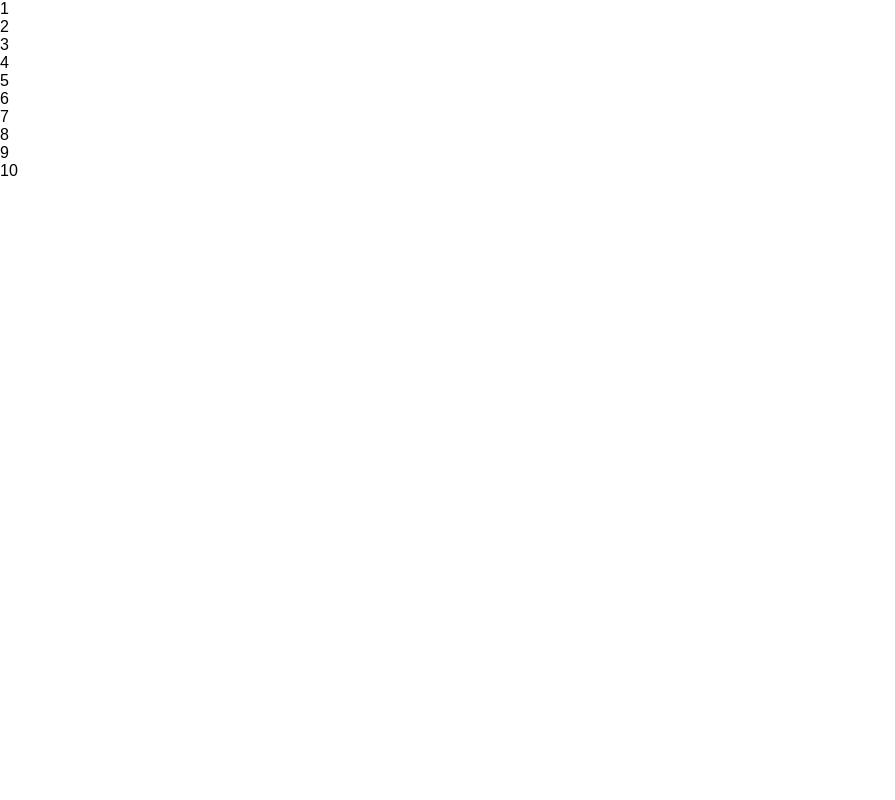
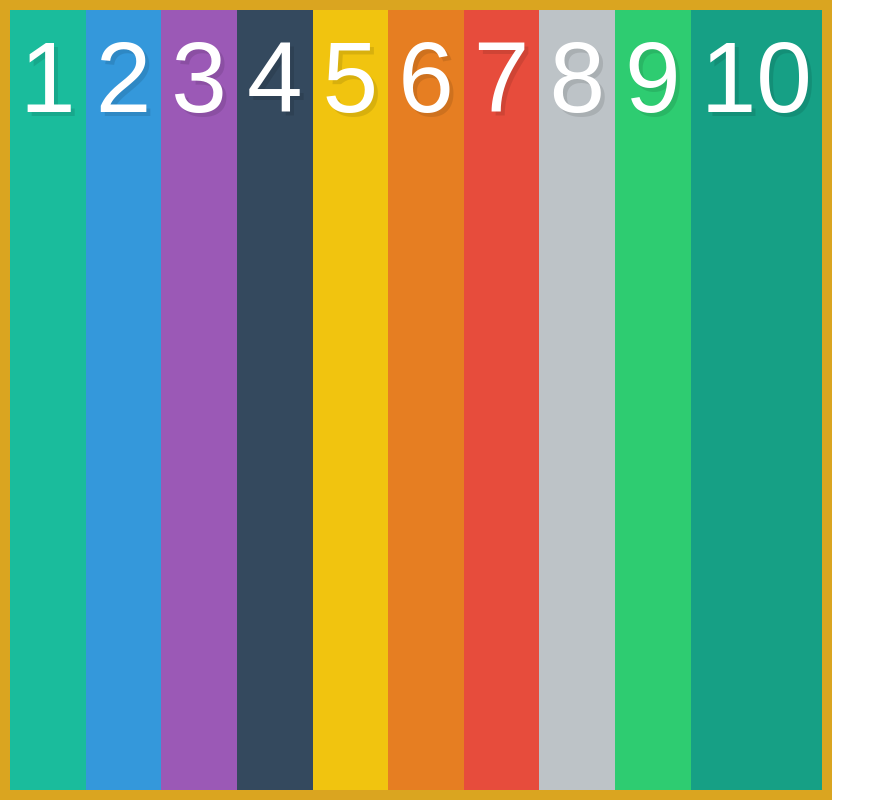
Before and after one commit to kaznacheyev/What-The-Flexbox, a plain HTML site: page intro/index.html in a window 1280 px wide. Shown: the whole page, without its empty margins (0-895 px from the left). Drawn offline with Linux system fonts and the light colour scheme.

Commit message:
intro-end

```diff
--- a/intro/style.css
+++ b/intro/style.css
@@ -8,13 +8,30 @@ input[type=reset],input[type=submit]{-webkit-appearance:button;cursor:pointer;}b
 
 /* Some default styles to make each box visible */
 .box {
-
+  color: #fff;
+  font-size: 100px;
+  text-align: center;
+  text-shadow: 4px 4px 0 rgba(0,0,0,0.1);
+  padding: 10px;
 }
 
 /* Colours for each box */
-
-
+.box1 { background: #1abc9c; }
+.box2 { background: #3498db; }
+.box3 { background: #9b59b6; }
+.box4 { background: #34495e; }
+.box5 { background: #f1c40f; }
+.box6 { background: #e67e22; }
+.box7 { background: #e74c3c; }
+.box8 { background: #bdc3c7; }
+.box9 { background: #2ecc71; }
+.box10 { background: #16a085; }
 
 /* We start writing out flexbox here. The above is just page setup */
 .container {
+	/*display: flex;*/
+	display: inline-flex;
+	border: 10px solid goldenrod;
+	height: 100vh;
+
 }
```
